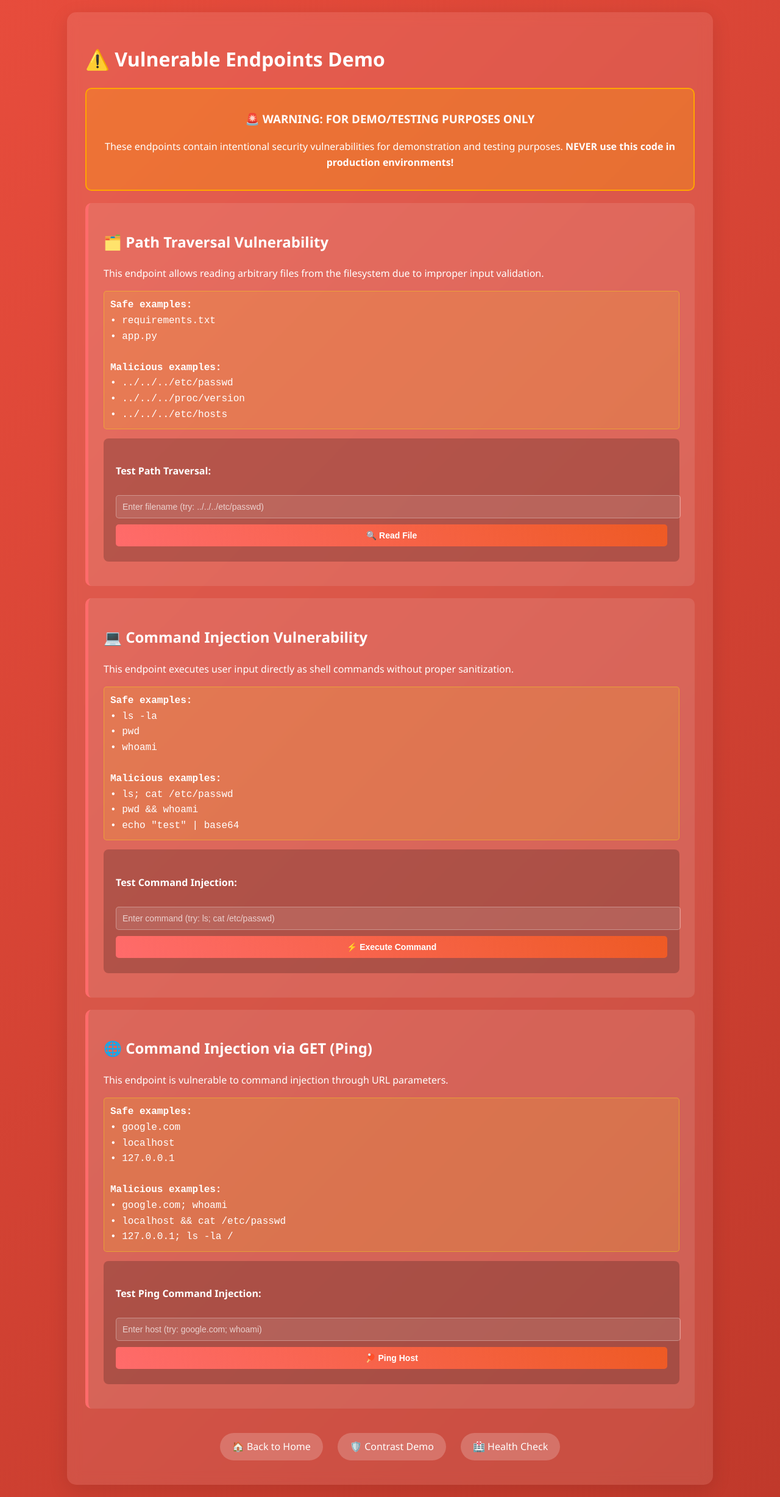
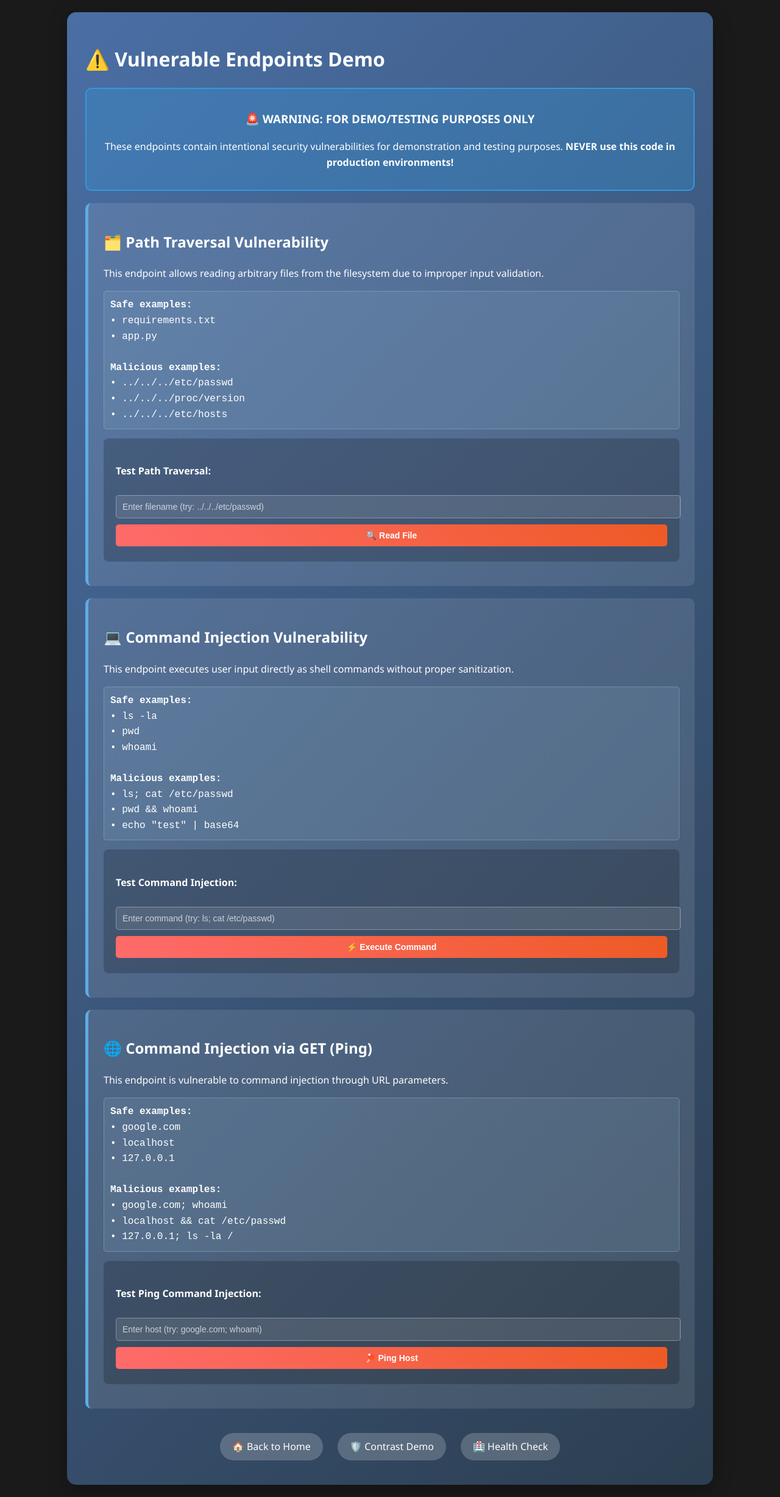
Before and after one commit to marklacasse/contrast-flex-agent-demo, a Flask app: page /vulnerable/demo in a window 1280 px wide. Shown: the whole page at 61% size. Run offline with Flask 3, Linux system fonts and the light colour scheme.

Commit message:
Improve Flask app UI with professional dark mode styling
- Updated Flask home page and vulnerable demo page with dark mode theme
- Changed from red/purple gradients to neutral blue-gray color scheme
- Applied consistent dark charcoal background (#1a1a1a) with blue-gray gradient containers
- Enhanced visual hierarchy with improved shadows and modern card-based layout
- Maintained accessibility with high contrast white text
- Created cohesive styling across all Flask application pages

```diff
--- a/DEMO/flask-app/templates/index.html
+++ b/DEMO/flask-app/templates/index.html
@@ -10,18 +10,18 @@
             line-height: 1.6;
             margin: 0;
             padding: 20px;
-            background: linear-gradient(135deg, #667eea 0%, #764ba2 100%);
+            background: #1a1a1a;
             color: white;
             min-height: 100vh;
         }
         .container {
             max-width: 800px;
             margin: 0 auto;
-            background: rgba(255, 255, 255, 0.1);
+            background: linear-gradient(135deg, #4a6fa5 0%, #2c3e50 100%);
             padding: 30px;
             border-radius: 15px;
             backdrop-filter: blur(10px);
-            box-shadow: 0 8px 32px rgba(0, 0, 0, 0.1);
+            box-shadow: 0 8px 32px rgba(0, 0, 0, 0.3);
         }
         h1 {
             text-align: center;
--- a/DEMO/flask-app/templates/vulnerable.html
+++ b/DEMO/flask-app/templates/vulnerable.html
@@ -10,22 +10,22 @@
             line-height: 1.6;
             margin: 0;
             padding: 20px;
-            background: linear-gradient(135deg, #e74c3c 0%, #c0392b 100%);
+            background: #1a1a1a;
             color: white;
             min-height: 100vh;
         }
         .container {
             max-width: 1000px;
             margin: 0 auto;
-            background: rgba(255, 255, 255, 0.1);
+            background: linear-gradient(135deg, #4a6fa5 0%, #2c3e50 100%);
             padding: 30px;
             border-radius: 15px;
             backdrop-filter: blur(10px);
-            box-shadow: 0 8px 32px rgba(0, 0, 0, 0.1);
+            box-shadow: 0 8px 32px rgba(0, 0, 0, 0.3);
         }
         .warning {
-            background: rgba(255, 165, 0, 0.3);
-            border: 2px solid #ffa500;
+            background: rgba(52, 152, 219, 0.3);
+            border: 2px solid #3498db;
             padding: 15px;
             border-radius: 10px;
             margin: 20px 0;
@@ -36,7 +36,7 @@
             padding: 25px;
             border-radius: 10px;
             margin: 20px 0;
-            border-left: 5px solid #ff6b6b;
+            border-left: 5px solid #5dade2;
         }
         .test-form {
             background: rgba(0, 0, 0, 0.2);
@@ -94,8 +94,8 @@
             transform: scale(1.05);
         }
         .example-box {
-            background: rgba(255, 255, 0, 0.1);
-            border: 1px solid rgba(255, 255, 0, 0.3);
+            background: rgba(173, 216, 230, 0.1);
+            border: 1px solid rgba(173, 216, 230, 0.3);
             padding: 10px;
             border-radius: 5px;
             margin: 10px 0;
```
Also changed, not shown: README.md, 2 other files.
